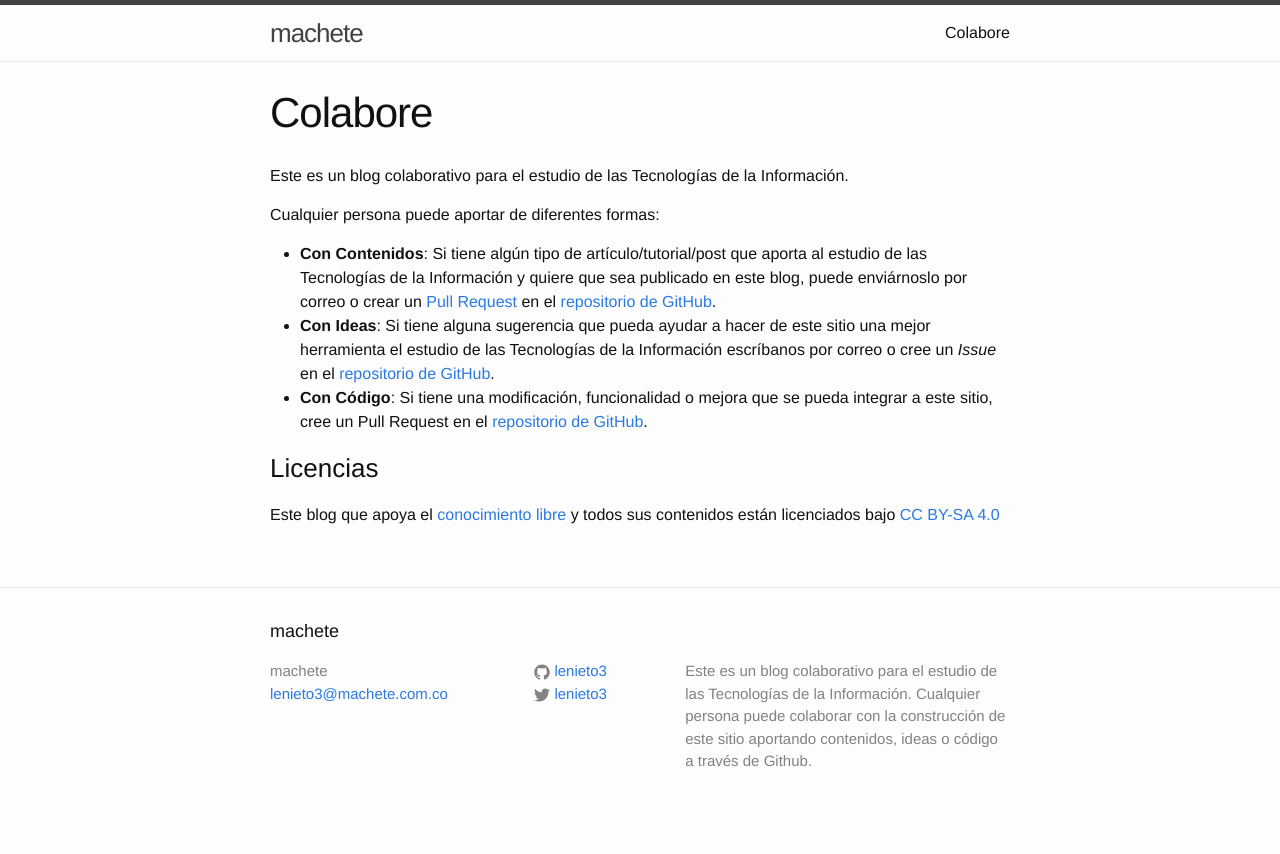
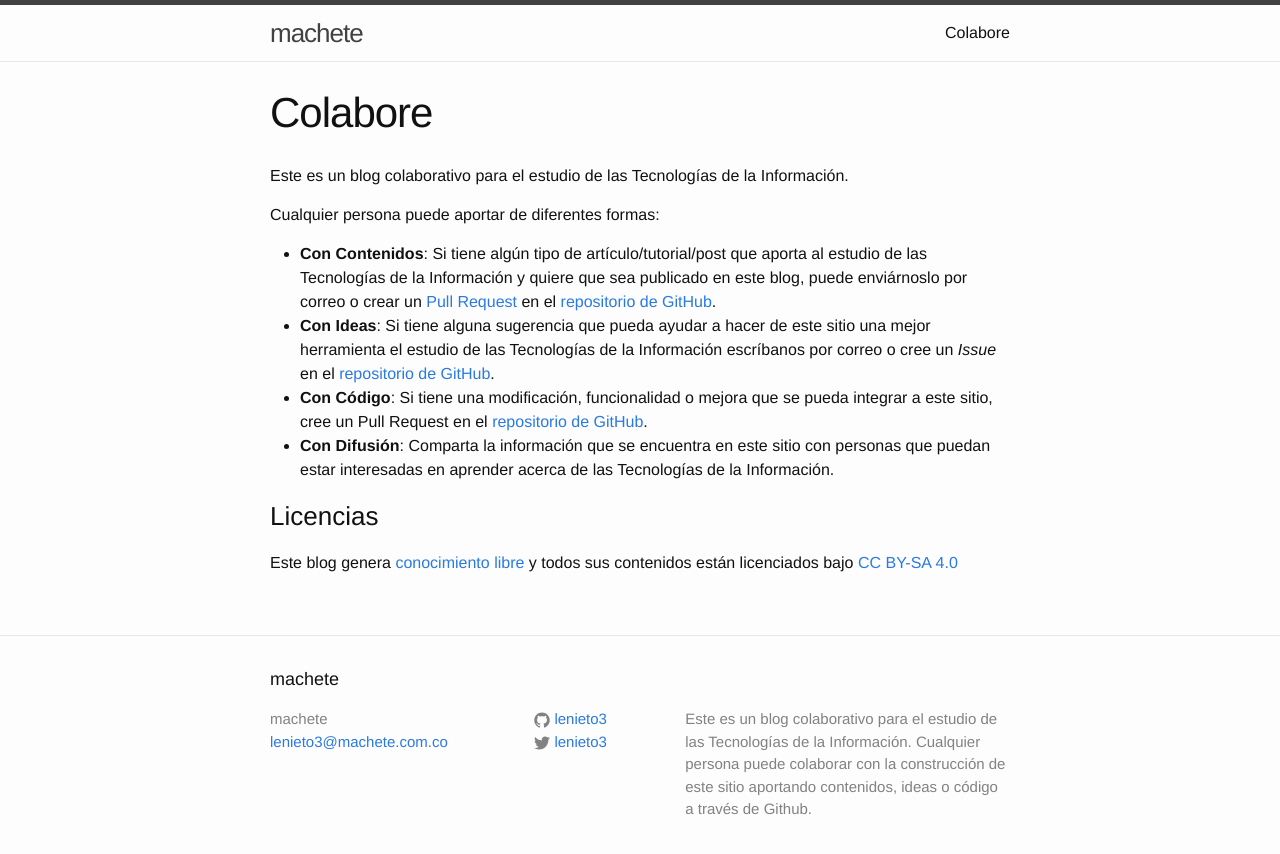
Before and after one commit to 2624789/2624789.github.io, a Jekyll site: the page built from colabore.md, in a window 1280 px wide. Shown: the top 854 px of the page. Built offline with Jekyll 4.4.1, drawn with Linux system fonts in a browser that asks for light colours.

Commit message:
Modifica página 'colabore', agrega difusión y corrige errores de redacción

```diff
--- a/colabore.md
+++ b/colabore.md
@@ -21,10 +21,11 @@ la Información escríbanos por correo o cree un *Issue* en el
 GitHub](https://github.com/lenieto3/lenieto3.github.io/issues).
   * **Con Código**: Si tiene una modificación, funcionalidad o mejora
     que se pueda integrar a este sitio, cree un Pull Request en el [repositorio de GitHub](https://github.com/lenieto3/lenieto3.github.io/pulls).
+  * **Con Difusión**: Comparta la información que se encuentra en este sitio con personas que puedan estar interesadas en aprender acerca de las Tecnologías de la Información.
 
 ### Licencias
 
-Este blog que apoya el [conocimiento
+Este blog genera [conocimiento
 libre](https://es.wikipedia.org/wiki/Conocimiento_libre) y todos sus
 contenidos están licenciados bajo [CC BY-SA
 4.0](http://creativecommons.org/licenses/by-sa/3.0/es/)
```
